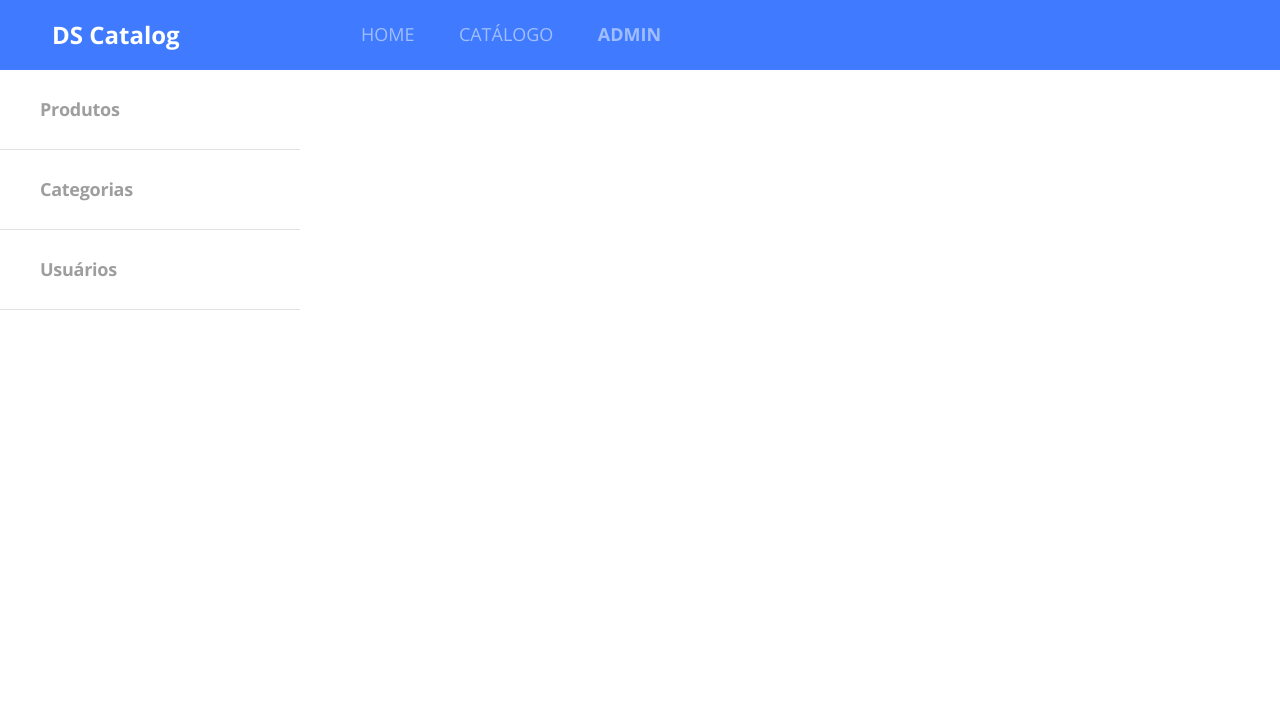
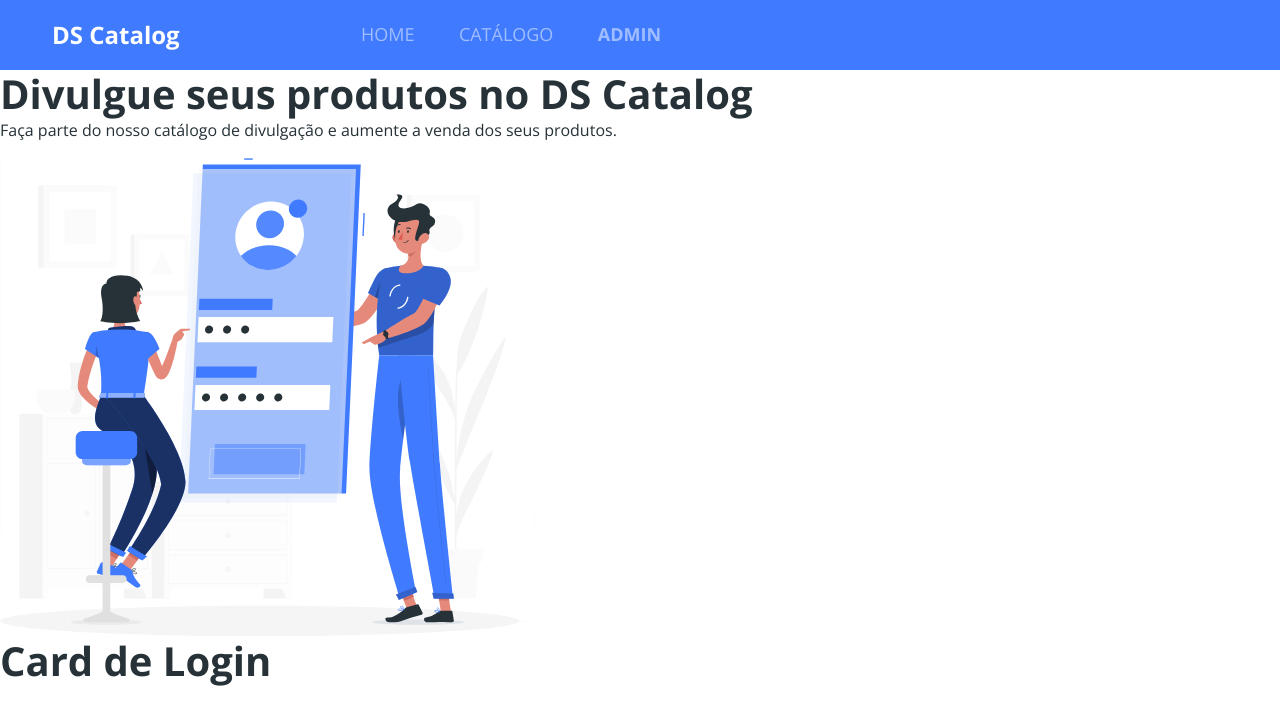
Before and after one commit to helderargomes/dscatalog-full, a React (Create React App) app in the folder frontweb/: page /admin/auth/login in a window 1280 px wide. Shown: the top 724 px of the page. Built offline with nearby package versions, Linux system fonts and the light colour scheme; no server answers.

Commit message:
Auth routes

```diff
--- a/frontweb/src/Routes.tsx
+++ b/frontweb/src/Routes.tsx
@@ -5,6 +5,7 @@
 import Catalog from "pages/Catalog";
 import Admin from "pages/Admin";
 import ProductDetails from "pages/ProductDetails";
+import Auth from "pages/Admin/Auth";
 
 const Routes = () => (
   <BrowserRouter>
@@ -19,6 +20,10 @@
       <Route path="/products/:productId">
         <ProductDetails />
       </Route>
+      <Redirect from="/admin/auth" to="/admin/auth/login" exact/>
+      <Route path="/admin/auth">
+        <Auth />
+      </Route>
       <Redirect from="/admin" to="/admin/products" exact />
       <Route path="/admin">
         <Admin />
--- /dev/null
+++ b/frontweb/src/pages/Admin/Auth/index.tsx
@@ -0,0 +1,32 @@
+import { ReactComponent as AuthImage } from "assets/images/auth-image.svg";
+import { Route, Switch } from "react-router-dom";
+
+const Auth = () => {
+  return (
+    <div className="auth-container">
+      <div className="auth-banner-container">
+        <h1>Divulgue seus produtos no DS Catalog</h1>
+        <p>
+          Faça parte do nosso catálogo de divulgação e aumente a venda dos seus
+          produtos.
+        </p>
+        <AuthImage />
+      </div>
+      <div className="auth-form-container">
+        <Switch>
+          <Route path="/admin/auth/login">
+            <h1>Card de Login</h1>
+          </Route>
+          <Route path="/admin/auth/signup">
+            <h1>Card de Signup</h1>
+          </Route>
+          <Route path="/admin/auth/recover">
+            <h1>Card de Recover</h1>
+          </Route>
+        </Switch>
+      </div>
+    </div>
+  );
+};
+
+export default Auth;
```
Also changed, not shown: frontweb/src/assets/images/auth-image.svg (added).
